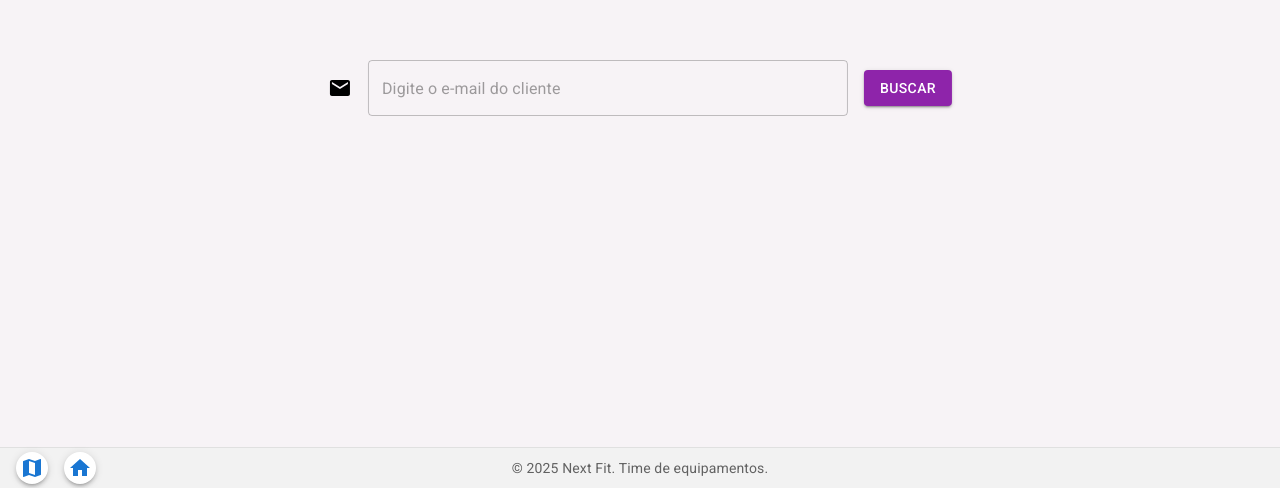
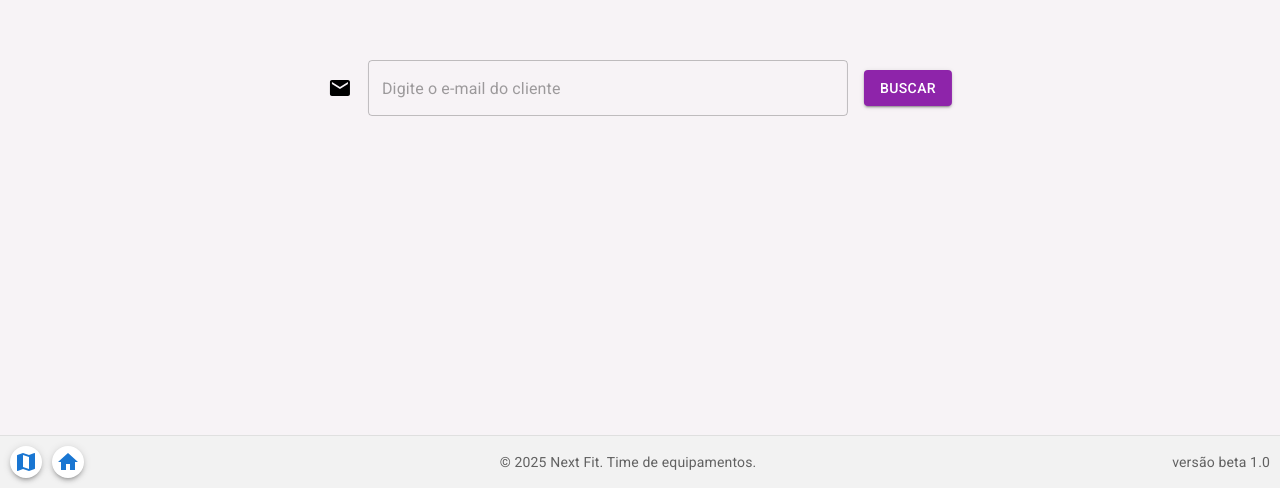
Before and after one commit to vinibmoraes/nfit-painelEquips, a React (Create React App) app: page /pageMenuDeAcesso in a window 1280 px wide. Shown: the part 312-800 px from the top of the page. Built offline with nearby package versions, Linux system fonts and the light colour scheme.

Commit message:
Feat: versão no rodapé

```diff
--- a/src/pages/PageMenuDeAcesso/footer.tsx
+++ b/src/pages/PageMenuDeAcesso/footer.tsx
@@ -30,23 +30,22 @@ const Footer: React.FC = () => {
         padding: "10px",
         zIndex: 1000,
         display: "flex",
+        justifyContent: "space-between", // Distribute items with space between
         alignItems: "center",
-        justifyContent: "center",
-        gap: "10px", // Espaço entre o ícone e o texto
       }}
     >
+      {/* Ícones à esquerda */}
+      <Box sx={{ display: "flex", gap: "10px" }}>
         {/* Ícone de Mapa */}
         <Tooltip title="Acessar Mapa de parceiros">
           <IconButton
             onClick={handleMapClick}
             sx={{
-            position: "absolute",
-            left: "16px",
               backgroundColor: "#ffffff",
               borderRadius: "50%",
               boxShadow: 3,
-            width: "32px", // Tamanho reduzido do botão
-            height: "32px", // Tamanho reduzido do botão
+              width: "32px",
+              height: "32px",
               "&:hover": {
                 backgroundColor: "#e0e0e0",
               },
@@ -56,18 +55,16 @@ const Footer: React.FC = () => {
           </IconButton>
         </Tooltip>
 
-      {/* Ícone de Casa ao lado do ícone de Mapa */}
+        {/* Ícone de Casa */}
         <Tooltip title="Acessar Home dos equipamentos">
           <IconButton
             onClick={handleHomeClick}
             sx={{
-            position: "absolute",
-            left: "64px", // Ajuste a distância para ficar ao lado do ícone de mapa
               backgroundColor: "#ffffff",
               borderRadius: "50%",
               boxShadow: 3,
-            width: "32px", // Tamanho reduzido do botão
-            height: "32px", // Tamanho reduzido do botão
+              width: "32px",
+              height: "32px",
               "&:hover": {
                 backgroundColor: "#e0e0e0",
               },
@@ -76,10 +73,24 @@ const Footer: React.FC = () => {
             <HomeIcon sx={{ color: "#1976d2", fontSize: "24px" }} />
           </IconButton>
         </Tooltip>
+      </Box>
 
-      {/* Texto do rodapé */}
-      <Typography variant="body2" color="textSecondary">
+      {/* Texto centralizado */}
+      <Typography
+        variant="body2"
+        color="textSecondary"
+        sx={{ textAlign: "center", flexGrow: 1 }} // Centraliza o texto
+      >
         © {new Date().getFullYear()} Next Fit. Time de equipamentos.
+      </Typography>
+
+      {/* Versão beta alinhada à direita */}
+      <Typography
+        variant="body2"
+        color="textSecondary"
+        sx={{ textAlign: "right" }}
+      >
+        versão beta 1.0
       </Typography>
     </Box>
   );
```
Lines whose indentation alone changed are shown as unchanged.
